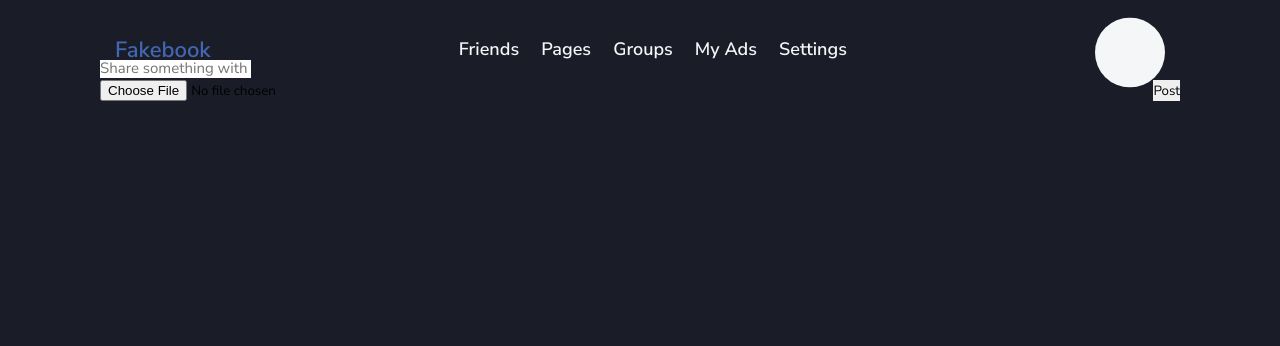
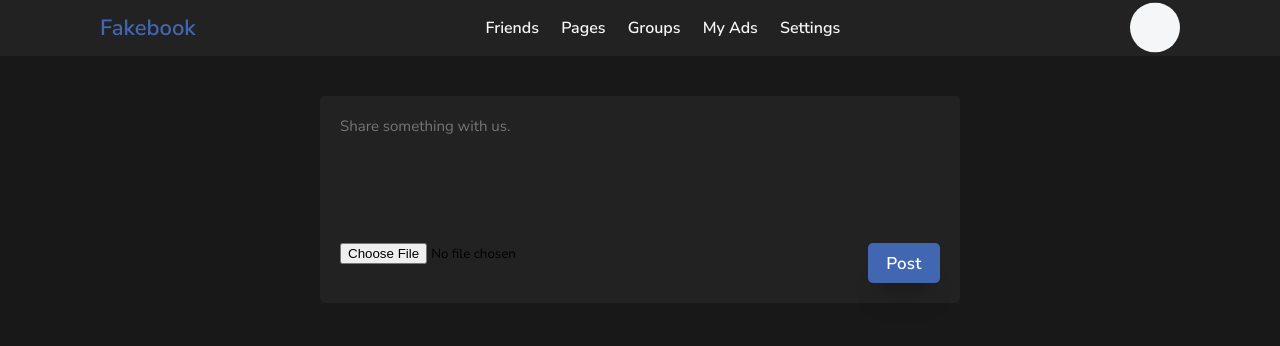
Before and after one commit to moorebarrett-jodiann/fakebook, a website with bundled scripts: page index.html in a window 1280 px wide. Built offline with nearby package versions, Linux system fonts and the light colour scheme; files whose address does not match are found by name.

Commit message:
Setup Content Post container

```diff
--- a/index.html
+++ b/index.html
@@ -17,7 +17,6 @@
     </head>
     <body>
         <main>
-            <div class="container">
             <header id="header">
                 <div class="container flexbox">
                     <div class="title flexbox">
@@ -36,10 +35,11 @@
                     <div class="avatar"></div>
                 </div>
             </header>
+            <div class="timeline">
                 <div class="timeline-post">
                     <div class="form">
                         <form novalidate>
-                            <input type="text" class="post-input" placeholder="Share something with us.">
+                            <textarea class="post-input" placeholder="Share something with us."></textarea>
                             <div class="flexbox">
                                 <input type="file" class="selected-file" accept=".png, .jpg, .jpeg" />
                                 <button class="create-post">Post</button>
--- a/src/stylesheet/index.css
+++ b/src/stylesheet/index.css
@@ -12,7 +12,11 @@
     --app-orange-hover:#fe7a2d;
     --app-blue:#4267B2;
     --app-blue-hover:#305bb3;
-    --app-white:rgb(244, 246, 248);
+    --app-white:#f4f6f8;
+    --app-black:#181818;
+    --app-dark-grey:#222;
+    --app-medium-grey:#b0b3b8;
+    --app-light-grey:#e4e6eb;
     --app-light-text-color: #f4f6f8;
     --app-dark-text-color: #1c1c1c;
     --app-grey-text-color: #343434;
@@ -20,14 +24,14 @@
     --app-btn-height: 46px;
     --app-btn-width: 100%;
     --app-letter-spacing: 0.2px;
-    --app-header-line-height: 100px;
+    --app-header-line-height: 56px;
     --app-text-line-height: 50px;
     --app-main-font-size: 18px;
     --app-secondary-font-size: 14px;
 }
 
 body {
-    background-color: var(--app-dark-bg);
+    background-color: var(--app-black);
 }
 
 .container {
@@ -69,6 +73,7 @@ header {
     line-height: var(--app-header-line-height);
     height: 56px;
     min-width: 350px;
+    background-color: var(--app-dark-grey);
 }
 
 header h1 {
@@ -78,14 +83,14 @@ header h1 {
 }
 
 .avatar {
-    width: 70px;
-    height: 70px;
+    width: 50px;
+    height: 50px;
     border-radius: 50%;
     background: var(--app-white) url("../images/avatar.png") center center / cover no-repeat;
     line-height: var(--app-header-line-height);
     position: relative;
     top: 50%;
-    transform: translateY(25%);
+    transform: translateY(5%);
 }
 
 /* Show regular nav menu when screen width is 923px and above */
@@ -108,37 +113,18 @@ header h1 {
     }
 
     nav ul li a {
-        font-size: var(--app-main-font-size);
+        font-size: 16px;
         font-weight: 600;
         letter-spacing: var(--app-letter-spcaing);
         cursor: pointer;
         text-decoration: none;
         color: var(--app-light-text-color);
         position: relative;
+        transition: color 0.25s ease-in-out;
     }
 
-    /* Scale from center */
-    nav ul li a::after {
-        content: '';
-        position: absolute;
-        bottom: 0;
-        left: 0;
-        width: 100%;
-        height: 0.1em;
-        background-color: var(--app-light-text-color);
-        opacity: 0;
-        transition: opacity 300ms, transform 300ms;
-    }
-
-    nav ul li a::after {
-        opacity: 1;
-        transform: scale(0);
-        transform-origin: center;
-    }
-
-    nav ul li a:hover::after,
-    nav ul li a:focus::after{
-        transform: scale(1);
+    nav ul li a:hover {
+        color: var(--app-blue);
     }
 }
 
@@ -157,6 +143,65 @@ header h1 {
 
     .burger-menu:hover {
         display: block;
-        color: var(--app-purple);
+        color: var(--app-blue);
     }
 }
+
+/**************************************************/
+/*****      MAIN CONTAINER                   ******/
+/**************************************************/
+
+.timeline {
+    width: 50%;
+    margin-inline: auto;
+    display: flex;
+    align-items: center;
+    justify-content: center;
+}
+
+.timeline-post {
+    padding: 20px;
+    width: 100%;
+    background-color: var(--app-dark-grey);
+    margin: 40px 0px;
+    border-radius: 5px;
+}
+
+.timeline-post .form textarea {
+    width: 100%;
+    height: 100px;
+    border: none;
+    background: none;
+    font-size: 17px;
+    font-weight: 400;
+    text-align: left;
+    color: var(--app-white);
+    resize: none;
+}
+
+.timeline-post .form .flexbox {
+    margin-top: 20px;
+}
+
+.timeline-post .form .flexbox input[type="file"] {
+    width: 88%;
+}
+
+.timeline-post .form .flexbox button {
+    width: 12%;
+    height: 40px;
+    text-align: center;
+    border-radius: 5px;
+    box-shadow: rgba(0, 0, 0, 0.1) 0px 26px 30px -10px, rgba(0, 0, 0, 0.1) 0px 16px 10px -10px;
+    font-size: 17px;
+    font-weight: 600;
+    letter-spacing: 0.2px;
+    transition: background-color 0.25s ease-in-out;
+    background-color: var(--app-blue);
+    color: #fff;
+    padding: 0 10px;
+}
+
+.timeline-post .form .flexbox button:hover {
+    background-color: var(--app-blue-hover);
+}
```
Lines whose indentation alone changed are shown as unchanged.
